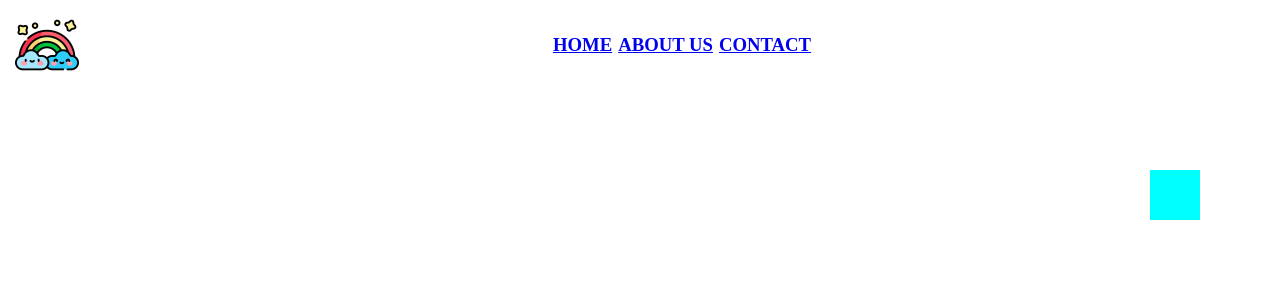
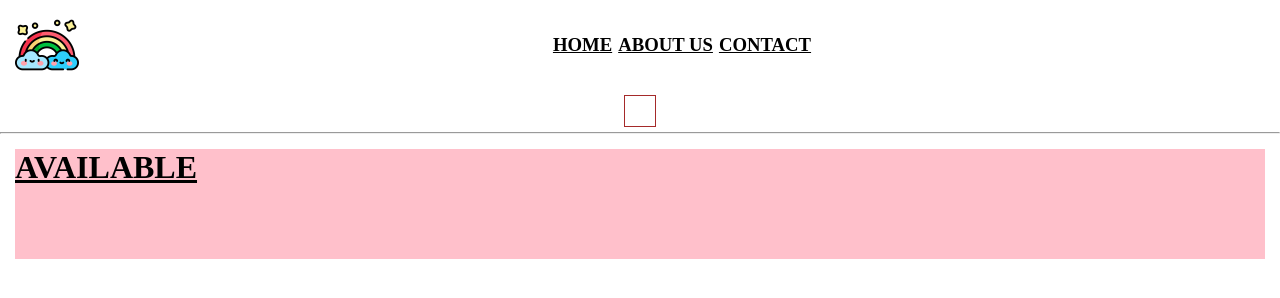
Before and after one commit to Shreya9855/Blog, a plain HTML site: page blogDetail.html in a window 1280 px wide. Drawn offline with Linux system fonts and the light colour scheme; no server answers.

Commit message:
Changes:

```diff
--- a/blogDetail.html
+++ b/blogDetail.html
@@ -17,10 +17,19 @@
         </div>
     </div>
     <div id="blog-detail">
+
         <div id="detail-section-by-id"> </div>
+
     </div>
-    <div class="readmoreContainer"><div id="read-more"></div></div>
+    <hr>
+    <div class="readmoreContainer">
+        <h1>AVAILABLE</h1>
+        <div id="read-more"></div>
     </div>
+    </div>
+
+
+
     <script src="script.js"></script>
 </body>
 </html>
--- a/script.js
+++ b/script.js
@@ -1,6 +1,6 @@
 const getBlog = async () => {
     const response = await fetch(
-        "https://www.thecocktaildb.com/api/json/v1/1/search.php?s=margarita"
+        "https://www.thecocktaildb.com/api/json/v1/1/filter.php?c=Ordinary_Drink"
     );
 
     const data_drink = await response.json();
@@ -21,7 +21,7 @@ const getBlog = async () => {
             <img class="blog-image"
             src="${item.strDrinkThumb}"
             />
-            <h4 style="padding: 5px">${item.strDrink}</h4>
+            <h4 style="padding: 27px">${item.strDrink}</h4>
 
 
         </div>`;
@@ -62,10 +62,9 @@ const id = new URLSearchParams(window.location.search).get('id');
 
                     <p style="padding: 5px">Glass : ${data.strGlass}</p>
                     <h3>How to make it?</h3>
-                    <p style="padding: 5px">${data.strInstructions}</p>
+                    <div style ="width:280px; height: auto; color:black"><p> ${data.strInstructions}</p></div>
                 </div>
             </div>
-            <div id="read-more">
 
             </div>
 
--- a/style.css
+++ b/style.css
@@ -1,6 +1,7 @@
 *{
     padding: 0;
     margin: 0;
+    color:black;
 }
 
 .navbar{
@@ -123,31 +124,39 @@ img{
 }
 #blog-detail{
     display: flex;
-    justify-content: space-between;
+    justify-content: center;
+
 }
 #detail-section-by-id{
+    display: flex;
     justify-content: center;
+    border: 1px solid brown;
+    margin: 5px;
+    padding: 15px;
+
 }
-
+.detail-section{
+    text-decoration: none;
+}
 #detail-section-by-id img{
     height: auto;
-    max-width: 280px;;
+    max-width: 280px;
+    justify-content: center;
 }
 
 .readmoreContainer{
     display: flex;
     margin:55px;
-    justify-content: end;
+    justify-content: flex-start;
     grid-template-rows: 1fr 1fr;
-    /* background-color: pink; */
-    /* margin: 15px; */
+    background-color: pink;
+    margin: 15px;
 }
 
 #read-more{
     margin: 25px;
-    padding: 25px;
+    padding: 30px;
     display: flex;
-    background-color: aqua;
     justify-content: center;
     align-items: flex-end;
 }
```
